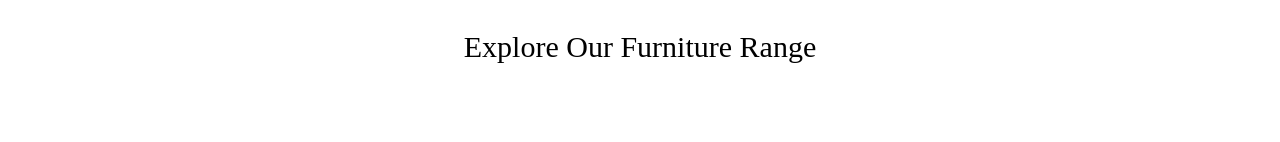
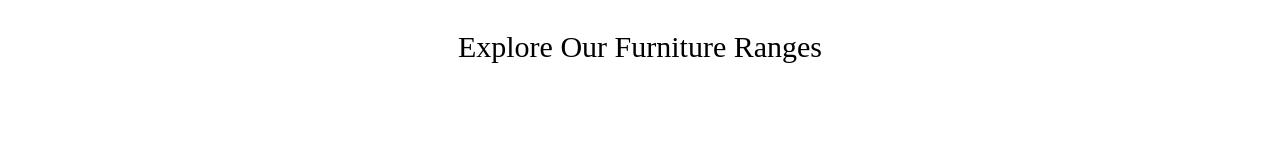
Before and after one commit to AnaghaG123/Project5, a plain HTML site: page index.html in a window 1280 px wide. Shown: the top 142 px of the page. Drawn offline with Linux system fonts and the light colour scheme.

Commit message:
Project-no-5 updates ongoing

```diff
--- a/index.html
+++ b/index.html
@@ -7,7 +7,7 @@
     <link rel="stylesheet" href="./index.css" />
   </head>
   <body>
-    <p class="p">Explore Our Furniture Range</p>
+    <p class="p">Explore Our Furniture Ranges</p>
     <div id="section">
       <div class="box">
         <img
```
